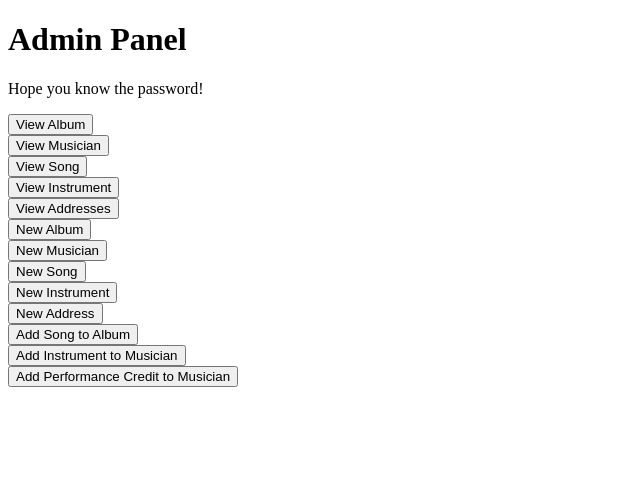
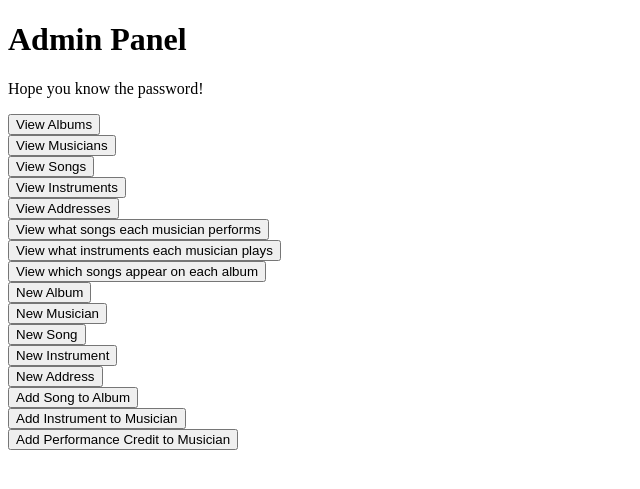
Before and after one commit to GregoryBrinkman/djangoDatabaseWebsite, a Django app: page /admin_panel/ in a window 1280 px wide. Shown: the top 489 px of the page, without its empty margins (0-640 px from the left). Run offline with Django 3.2, Linux system fonts and the light colour scheme; some libraries are stand-ins or nearby versions.

Commit message:
All linked up

```diff
--- a/dbApp/models.py
+++ b/dbApp/models.py
@@ -109,9 +109,7 @@ class Songs(models.Model):
 
     songId        = models.IntegerField(default=0, primary_key=True, unique=True)
     songTitle      = models.CharField(max_length=150)
-
     songWriter     = models.ForeignKey(Musicians)
-    #songWriter     = models.CharField(max_length=50)
 
     #function declarions
 
--- a/dbApp/templates/admin.html
+++ b/dbApp/templates/admin.html
@@ -6,23 +6,35 @@
 <p>Hope you know the password!</p>
 
 <form action="/albums">
-    <input type="submit" value="View Album" />
+    <input type="submit" value="View Albums" />
 </form>
 
 <form action="/musicians">
-    <input type="submit" value="View Musician" />
+    <input type="submit" value="View Musicians" />
 </form>
 
 <form action="/songs">
-    <input type="submit" value="View Song" />
+    <input type="submit" value="View Songs" />
 </form>
 
 <form action="/instruments">
-    <input type="submit" value="View Instrument" />
+    <input type="submit" value="View Instruments" />
 </form>
 
 <form action="/addresses">
     <input type="submit" value="View Addresses" />
+</form>
+
+<form action="/performs">
+    <input type="submit" value="View what songs each musician performs" />
+</form>
+
+<form action="/plays">
+    <input type="submit" value="View what instruments each musician plays" />
+</form>
+
+<form action="/appears_on">
+    <input type="submit" value="View which songs appear on each album" />
 </form>
 
 <form action="/albums/insert">
@@ -45,18 +57,15 @@
     <input type="submit" value="New Address" />
 </form>
 
-<form action="/albums/songs">
+<form action="/appears_on/insert">
     <input type="submit" value="Add Song to Album" />
 </form>
 
-<form action="/musicians/instruments">
+<form action="/plays/insert">
     <input type="submit" value="Add Instrument to Musician" />
 </form>
 
-<form action="/musicians/songs">
+<form action="/performs/insert">
     <input type="submit" value="Add Performance Credit to Musician" />
 </form>
-
-
-
 {% endblock content %}
--- a/dbApp/urls.py
+++ b/dbApp/urls.py
@@ -30,9 +30,20 @@ urlpatterns = (
     url(r'^instruments/(?P<id>[\d]+)/edit/$', views.InstrumentsUpdate, name='instrument_update'),
     url(r'^instruments/(?P<id>[\d]+)/delete/$', views.InstrumentsDelete, name='instrument_delete'),
 
-    # url(r'^connect/performs/$', views.PerformsInsert),
-    # url(r'^connect/appears_on/$', views.AppearsOnInsert),
-    # url(r'^connect/plays/$', views.PlaysInsert),
+    url(r'^performs/$', views.PerformsLookup),
+    url(r'^performs/insert/$', views.PerformsInsert),
+    url(r'^performs/(?P<ssn>[\d]+)/(?P<id>[\d]+)/edit/$', views.PerformsUpdate),
+    url(r'^performs/(?P<ssn>[\d]+)/(?P<id>[\d]+)/delete/$', views.PerformsDelete),
+
+    url(r'^appears_on/$', views.AppearsOnLookup),
+    url(r'^appears_on/insert/$', views.AppearsOnInsert),
+    url(r'^appears_on/(?P<ssn>[\d]+)/(?P<id>[\d]+)/edit/$', views.AppearsOnUpdate),
+    url(r'^appears_on/(?P<ssn>[\d]+)/(?P<id>[\d]+)/delete/$', views.AppearsOnDelete),
+
+    url(r'^plays/$', views.PlaysLookup),
+    url(r'^plays/insert/$', views.PlaysInsert),
+    url(r'^plays/(?P<ssn>[\d]+)/(?P<id>[\d]+)/edit/$', views.PlaysUpdate),
+    url(r'^plays/(?P<ssn>[\d]+)/(?P<id>[\d]+)/delete/$', views.PlaysDelete),
 
     url(r'^addresses/$', views.AddressLookup),
     url(r'^addresses/insert/$', views.AddressInsert),
--- a/dbApp/views.py
+++ b/dbApp/views.py
@@ -23,7 +23,6 @@ def Search(request):
     }
     return render(request, template_name, contextual)
 
-template_name = 'index.html'
 
 def MusicianLookup(request):
     template_name = 'musician_list.html'
@@ -65,44 +64,63 @@ def AddressLookup(request):
     }
     return render(request, template_name, contextual)
 
+def PerformsLookup(request):
+    template_name = 'performs_list.html'
+    queryset = Performs.objects.all().order_by('musician')
+    contextual = {
+        'performs_list': queryset,
+    }
+    return render(request, template_name, contextual)
+
+def PlaysLookup(request):
+    template_name = 'plays_list.html'
+    queryset = Plays.objects.all().order_by('musician')
+    contextual = {
+        'plays_list': queryset,
+    }
+    return render(request, template_name, contextual)
+
+def AppearsOnLookup(request):
+    template_name = 'appears_on_list.html'
+    queryset = AppearsOn.objects.all().order_by('album')
+    contextual = {
+        'list': queryset,
+    }
+    return render(request, template_name, contextual)
+
 
 
 #Individual item views
 
 def SelectedMusician(request, name, id):
     selected_musician = Musicians.objects.get(name=name, ssn=id)
+    song_list = Performs.objects.filter(musician=selected_musician)
+    instrument_list = Plays.objects.filter(musician=selected_musician)
     template_name = 'musician.html'
     contextual = {
         'musician': selected_musician,
+        'performs_list': song_list,
+        'plays_list': instrument_list,
     }
     return render(request, template_name, contextual)
 
 def SelectedAlbum(request, name, id):
     selected_album = Albums.objects.get(albumTitle=name, albumId=id)
     template_name = 'album.html'
-    #make this work
-#    if query_set = AppearsOn.objects.get(album=selected_album):
-#
-#        contextual = {
-#                'album': selected_album,
-#                'songs': query_set
-#                }
-#
-#    else:
-#        contextual = {
-#                'album': selected_album,
-#                }
+    song_list = AppearsOn.objects.filter(album=selected_album)
     contextual = {
             'album': selected_album,
-#             'songs': query_set
+            'songs': song_list,
             }
     return render(request, template_name, contextual)
 
 def SelectedSong(request, name, id):
     selected_song = Songs.objects.get(songTitle=name, songId=id)
     template_name = 'song.html'
+    song_list = AppearsOn.objects.filter(song=selected_song)
     contextual = {
         'song': selected_song,
+        'appears_on': song_list,
     }
     return render(request, template_name, contextual)
 
@@ -324,111 +342,136 @@ def AddressDelete(request, id=None):
 
 
 
+def PlaysInsert(request):
+    form = PlaysForm(request.POST or None)
+    if form.is_valid():
+        instance = form.save(commit=False)
+        instance.save()
+        message = "Instrument successfully linked to Musician"
+        messages.success(request, message)
+        return HttpResponseRedirect("/musicians")
+
+    context = {
+        "action": "Add",
+        "tableName": "Plays",
+        "form": form,
+    }
+    return render(request, "insert.html", context)
+
+
+def PlaysUpdate(request, ssn=None, id=None):
+    instance = get_object_or_404(Plays, instrument_id=id, musician_id=ssn)
+    form = PlaysForm(request.POST or None, instance=instance)
+    if form.is_valid():
+        instance = form.save(commit=False)
+        instance.save()
+        messages.success(request, "Instrument successfully linked to Musician")
+        return HttpResponseRedirect("/musicians")
+
+    context = {
+        "action": "Edit",
+        "tableName": "Plays",
+        "form": form,
+    }
+    return render(request, "insert.html", context)
+
+
+def PlaysDelete(request, ssn=None, id=None):
+    instance = get_object_or_404(Plays, instrument_id=id, musician_id=ssn)
+    instance.delete()
+    messages.success(request, "Instrument successfully removed from Musician")
+    return HttpResponseRedirect("/musicians")
 
 
 
 
-# class SongsInsert(LoginRequiredMixin,CreateView):
-#     model = Songs
-#     success_url = reverse_lazy("songs_insert")
-# class AddressInsert(LoginRequiredMixin,CreateView):
-#     model = Address
-#     success_url = reverse_lazy("address_insert")
-# class InstrumentsInsert(LoginRequiredMixin,CreateView):
-#     model = Instruments
-#     success_url = reverse_lazy("instruments_insert")
-# class PerformsInsert(LoginRequiredMixin,CreateView):
-#     model = Performs
-#     success_url = reverse_lazy("performs_insert")
-# class PlaysInsert(LoginRequiredMixin,CreateView):
-#     model = Plays
-#     success_url = reverse_lazy("plays_insert")
 
-# class SongEdit(LoginRequiredMixin,UpdateView):
-#     model = Songs
-#     success_url = reverse_lazy("songs_edit")
-# class SongsEdit(LoginRequiredMixin,UpdateView):
-#     model = Songs
-#     success_url = reverse_lazy("songs_edit")
-# class AddressEdit(LoginRequiredMixin,UpdateView):
-#     model = Address
-#     success_url = reverse_lazy("address_edit")
-# class InstrumentsEdit(LoginRequiredMixin,UpdateView):
-#     model = Instruments
-#     success_url = reverse_lazy("instruments_edit")
-# class PerformsEdit(LoginRequiredMixin,UpdateView):
-#     model = Performs
-#     success_url = reverse_lazy("performs_edit")
-# class PlaysEdit(LoginRequiredMixin,UpdateView):
-#     model = Plays
-#     success_url = reverse_lazy("plays_edit")
+def AppearsOnInsert(request):
+    form = AppearsOnForm(request.POST or None)
+    if form.is_valid():
+        instance = form.save(commit=False)
+        instance.save()
+        message = "Song successfully added to Album"
+        messages.success(request, message)
+        return HttpResponseRedirect("/albums")
 
-# class AlbumDelete(LoginRequiredMixin,DeleteView):
-#     model = Albums
-#     success_url = reverse_lazy("albums_delete")
-# class SongsDelete(LoginRequiredMixin,DeleteView):
-#     model = Songs
-#     success_url = reverse_lazy("songs_delete")
-# class AddressDelete(LoginRequiredMixin,DeleteView):
-#     model = Address
-#     success_url = reverse_lazy("address_delete")
-# class InstrumentsDelete(LoginRequiredMixin,DeleteView):
-#     model = Instruments
-#     success_url = reverse_lazy("instruments_delete")
-# class PerformsDelete(LoginRequiredMixin,DeleteView):
-#     model = Performs
-#     success_url = reverse_lazy("performs_delete")
-# class PlaysDelete(LoginRequiredMixin,DeleteView):
-#     model = Plays
-#     success_url = reverse_lazy("plays_delete")
+    context = {
+        "action": "Add",
+        "tableName": "AppearsOn",
+        "form": form,
+    }
+    return render(request, "insert.html", context)
+
+
+def AppearsOnUpdate(request, ssn=None, id=None):
+    instance = get_object_or_404(AppearsOn, album_id=ssn, song_id=id)
+    form = AppearsOnForm(request.POST or None, instance=instance)
+    if form.is_valid():
+        instance = form.save(commit=False)
+        instance.save()
+        messages.success(request, "Song successfuly added to Album")
+        album = Albums.objects.get(albumId=ssn)
+        return HttpResponseRedirect(album.get_absolute_url())
+
+    context = {
+        "action": "Edit",
+        "tableName": "AppearsOn",
+        "form": form,
+    }
+    return render(request, "insert.html", context)
+
+
+def AppearsOnDelete(request, ssn=None, id=None):
+    instance = get_object_or_404(AppearsOn, album_id=ssn, song_id=id)
+    instance.delete()
+    messages.success(request, "Song successfully removed from Album")
+    album = Albums.objects.get(albumId=ssn)
+    return HttpResponseRedirect(album.get_absolute_url())
 
 
 
 
 
 
+def PerformsInsert(request):
+    form = PerformsForm(request.POST or None)
+    if form.is_valid():
+        instance = form.save(commit=False)
+        instance.save()
+        message = "Musician successfully linked to song"
+        messages.success(request, message)
+        return HttpResponseRedirect("/admin_panel")
 
-# class MusiciansLookup(ListView):
+    context = {
+        "action": "Add",
+        "tableName": "Performs",
+        "form": form,
+    }
+    return render(request, "insert.html", context)
 
-#     model               = Musicians
-#     context_object_name = 'musicians'
-#     template_name       = "musicians.html"
 
-#     # def get_queryset(self):
-#     #     # SSN     = self.request.GET.get("ssn")
-#     #     NAME    = self.request.GET.get("name")
-#     #     # PHONE   = self.request.GET.get("phone")
-#     #     # ADDRESS = self.request.GET.get("address")
-#     #     # print(SSN, NAME, PHONE, ADDRESS)
-#     #     print(NAME)
+def PerformsUpdate(request, ssn=None, id=None):
+    instance = get_object_or_404(Performs, musician_id=ssn, song_id=id)
+    form = PerformsForm(request.POST or None, instance=instance)
+    if form.is_valid():
+        instance = form.save(commit=False)
+        instance.save()
+        messages.success(request, "Musician successfully linked to song")
+        return HttpResponseRedirect("/musicians")
 
-#     def get(self, request, *args, **kwargs):
-#         self.object_list = self.get_queryset().order_by("name")
-#         context = self.get_context_data()
-#         return self.render_to_response(context)
+    context = {
+        "action": "Edit",
+        "tableName": "Performs",
+        "form": form,
+    }
+    return render(request, "insert.html", context)
 
-# class AlbumLookup(ListView):
 
-#     model               = Albums
-#     context_object_name = 'albums'
-#     template_name       = "albums.html"
-
-#     def get(self, request, *args, **kwargs):
-#         self.object_list = self.get_queryset().order_by("title")
-#         context = self.get_context_data()
-#         return self.render_to_response(context)
-
-# class SongLookup(ListView):
-
-#     model               = Songs
-#     context_object_name = 'songs'
-#     template_name       = "songs.html"
-
-#     def get(self, request, *args, **kwargs):
-#         self.object_list = self.get_queryset().order_by("title")
-#         context = self.get_context_data()
-#         return self.render_to_response(context)
-
+def PerformsDelete(request, ssn=None, id=None):
+    instance = get_object_or_404(Performs, musician_id=ssn, song_id=id)
+    instance.delete()
+    messages.success(request, "Musician successfully removed from song")
+    return HttpResponseRedirect("/musicians")
 
 
 
```
Also changed, not shown: dbApp/forms.py (+20 -0 lines), dbApp/templates/album.html (+6 -2 lines), dbApp/templates/appears_on_list.html (added, +29 -0 lines), dbApp/templates/musician.html (+18 -9 lines), dbApp/templates/performs_list.html (added, +32 -0 lines), dbApp/templates/plays_list.html (added, +32 -0 lines), dbApp/templates/song.html (+13 -1 lines), sql.db, 2 other files.
